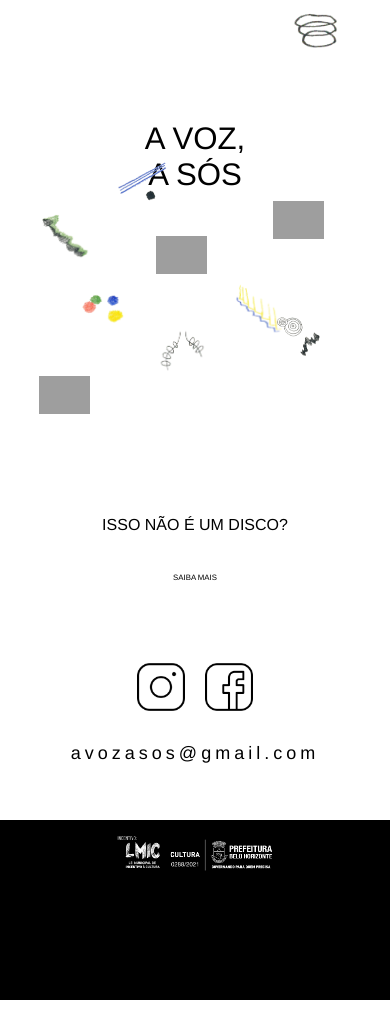
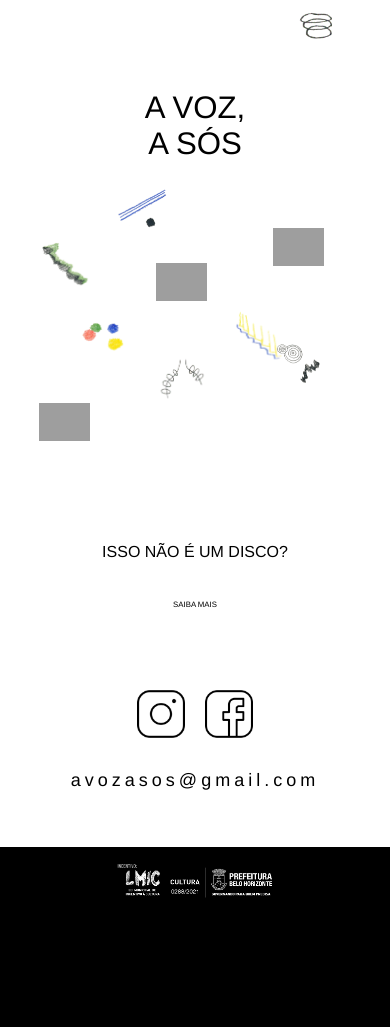
Before and after one commit to avozasos/avozasos.com, a Jekyll site: the page built from _pages/index2.md, in a window 390 px wide and 1027 px high. Built offline with Jekyll 4.4.1, drawn with Linux system fonts in a browser that asks for light colours; nearby versions of some CDN libraries; grey boxes are pictures that could not be loaded.

Commit message:
ajustes mobile

```diff
--- a/_includes/sidebar.html
+++ b/_includes/sidebar.html
@@ -14,14 +14,7 @@
         </div></div>
               <br>
               <div class="second-nav">
-                <p>ISSO NÃO É UM DISCO?<br><b><a href="/sobre" class="sobre">SAIBA MAIS</a></b></p>
+              <p>ISSO NÃO É UM DISCO?<br><b><a href="/sobre" class="sobre">SAIBA MAIS</a></b></p>
               </div>
-              <div class="social">
-                    <a href="https://www.instagram.com" target="_blank">
-                      <i class="fa fa-instagram fa-1_5x" aria-hidden="true"></i>
-                    </a>
-                    <a href="https://www.facebook.com" target="_blank">
-                      <i class="fa fa-facebook fa-1_5x" aria-hidden="true"></i>
-                    </a>
-              </div>
+            {% include social.html %}
       </div>
--- a/css/style.css
+++ b/css/style.css
@@ -68,6 +68,25 @@ button{
     padding-top:13%;
     top:70px;
 }
+
+
+@media screen and (max-width: 800px) {
+    .title {
+        display: block;
+        position: relative;
+        width:100%;
+        padding-top:5%;
+        padding-bottom:15%;
+    }
+    #navtitle{
+        font-size: 20px !important;
+    }
+    .openbtn img {
+      width: 30% !important;
+      text-align: center;
+    }
+}
+
 
 h1 {
   margin: 0;
@@ -773,6 +792,7 @@ a:hover{
 }
 
 
+
 /*
 @media screen and (max-width: 800px) {
     #swipebox-gallery {
```
Also changed, not shown: 14 other files.
